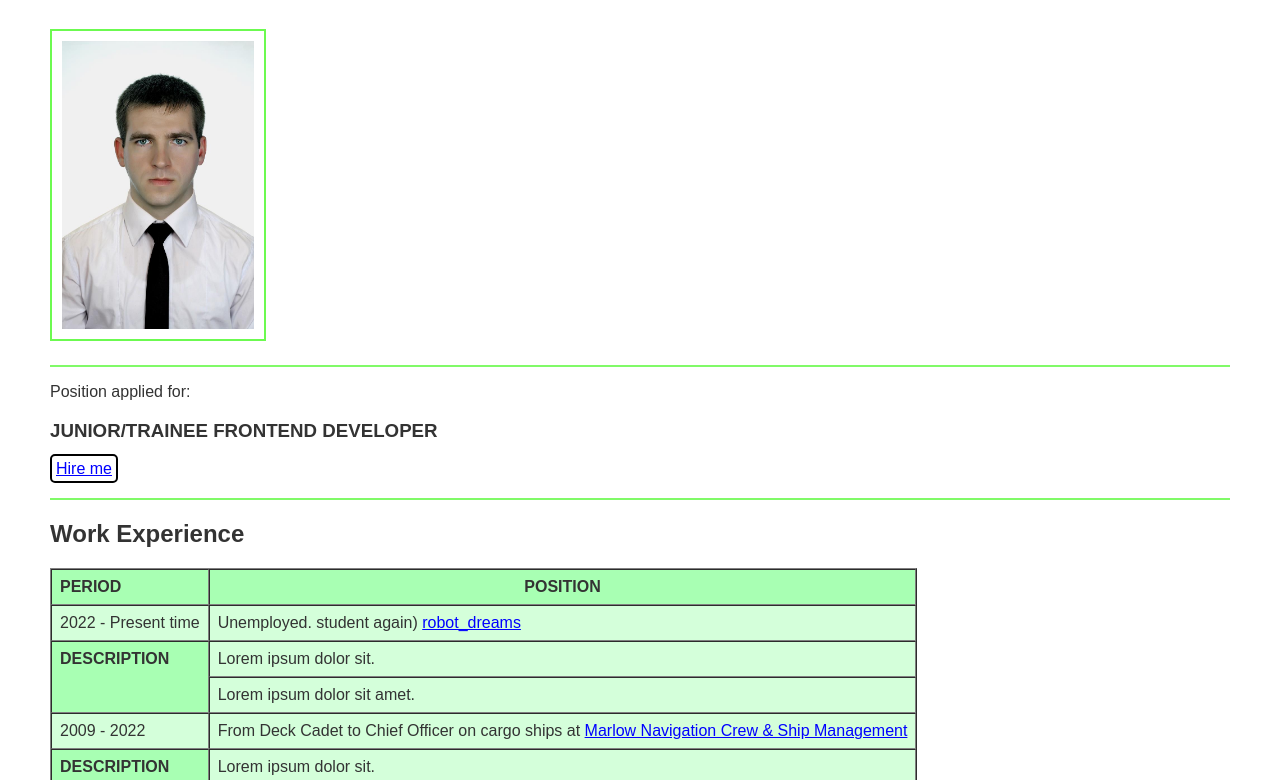
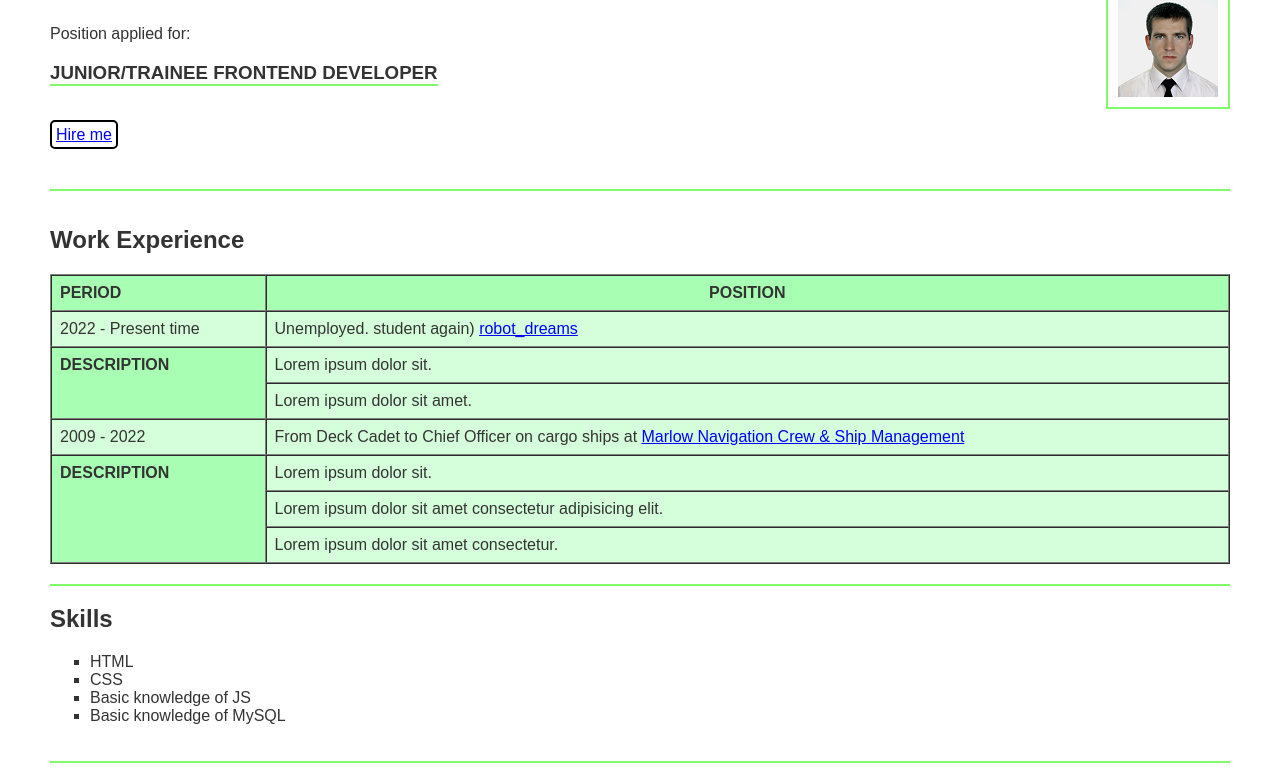
Before and after one commit to RomanGaram/Roman_Garam_Robot_Dreams, a plain HTML site: page index_ls_9.html in a window 1280 px wide. Shown: the part 70-850 px from the top of the page. Drawn offline with Linux system fonts and the light colour scheme.

Commit message:
Final commit to lesson_9

```diff
--- a/Styles/main.css
+++ b/Styles/main.css
@@ -1,51 +1,9 @@
+
+   /* FOR ALL DOCUMET */
 body {
     margin: 0 50px 50px;
     font-family: Arial, Helvetica, sans-serif;
     color: #333;
-}
-
-header{
-    border-bottom: 2px solid rgba(108, 250, 80, 0.863);
-    margin-bottom: 35px;
-}
-
-.name{
-    font-style: italic;
-    margin: 25px 0 0;
-}
-
-.photo{
-    padding-bottom: 20px;
-    border-bottom: 2px solid rgba(108, 250, 80, 0.863);
-}
-
-.photo img{
-    padding: 10px;
-    border: 2px solid rgba(108, 250, 80);
-}
-
-.post{
-    padding-bottom: 20px;
-    border-bottom: 2px solid rgba(108, 250, 80, 0.863);
-}
-
-.post h3{
-    font-weight: 900;
-}
-
-#work_exp, #skills, #achievements{
-    padding-bottom: 20px;
-    border-bottom: 2px solid rgba(108, 250, 80, 0.863);
-}
-
-table{
-    background-color: rgb(212, 255, 218);
-}
-
-th{
-    text-transform: uppercase;
-    font-weight: 900;
-    background-color: rgb(168, 255, 179);
 }
 
 .links{
@@ -60,6 +18,80 @@ th{
     text-decoration: none;
 }
 
+       /* TOP SECTION      */
+
+header{
+    border-bottom: 2px solid rgba(108, 250, 80, 0.863);
+    margin-bottom: 15px;
+}
+.top_section{
+    display: flex;
+    align-items: center;
+    justify-content: space-between;
+    margin-bottom: 25px;
+}
+.left, .right{
+    display: flex;
+    flex-flow: column;
+    justify-content: center;
+}
+
+.name{
+    font-style: italic;
+    margin: 25px 0 0;
+    border-bottom: 2px solid rgba(108, 250, 80, 0.863);
+    margin-bottom: 15px;
+}
+
+.photo{
+    width: 100px;
+    height: 100px;
+    background: url(../img/My_photo.png), center;
+}
+
+.right{
+    padding: 10px;
+    border: 2px solid rgba(108, 250, 80, 0.863);
+}
+
+.post{
+    padding-bottom: 20px;
+}
+
+.post h3{
+    font-weight: 900;
+    margin-bottom: 40px;
+    border-bottom: 2px solid rgba(108, 250, 80, 0.863);
+}
+       /* END TOP SECTION    */
+
+
+       /* MAIN SECTION */
+.wraper{
+    display: flex;
+    flex-direction: column;
+}
+
+#work_exp, #skills, #achievements{
+    padding-bottom: 20px;
+    border-bottom: 2px solid rgba(108, 250, 80, 0.863);
+}
+
+       /* TABLE */
+table{
+    background-color: rgb(212, 255, 218);
+    width: 100%;
+}
+
+th{
+    text-transform: uppercase;
+    font-weight: 900;
+    background-color: rgb(168, 255, 179);
+}
+
+        /* END TABLE */
+
+        /* SKILLS SECTION */
 #skills li{
     list-style-type: square;
 }
--- a/index_ls_9.html
+++ b/index_ls_9.html
@@ -1,5 +1,6 @@
 <!DOCTYPE html>
 <html lang="en">
+
 <head>
     <meta charset="UTF-8">
     <meta http-equiv="X-UA-Compatible" content="IE=edge">
@@ -7,21 +8,27 @@
     <link rel="stylesheet" type="text/css" href="./Styles/main.css">
     <title>Resume page_Lesson 4</title>
 </head>
+
 <body>
     <header>
+        <div class="top_section">
+            <div class="left">
                 <h1 class="name">Roman Garam</h1>
-    </header>
-    <main>
-        <section class="description">
-            <div class="photo">
-                <img src="./img/My photo.jpg" alt="My photo" width="192px">
-            </div>
-            <div class="wraper">
                 <div class="post">
                     <p>Position applied for:</p>
                     <h3>JUNIOR/TRAINEE FRONTEND DEVELOPER</h3>
-                    <a class="links" href="./hire_me.html" target="_blank" style="border: 2px solid #000; border-radius: 5px; padding: 4px;">Hire me</a>
+                    <a class="links" href="./hire_me.html" target="_blank"
+                        style="border: 2px solid #000; border-radius: 5px; padding: 4px;">Hire me</a>
                 </div>
+            </div>
+            <div class="right">
+                <div class="photo">
+                </div>
+            </div>
+        </div>
+    </header>
+    <main>
+        <div class="wraper">
             <section id="work_exp">
                 <table border="1" cellspacing="0" cellpadding="8px">
                     <caption>
@@ -36,7 +43,8 @@
                     <tbody>
                         <tr>
                             <td>2022 - Present time</td>
-                                <td>Unemployed. student again) <a class="links" href="https://robotdreams.cc/en" target="_blank">robot_dreams</a></td>
+                            <td>Unemployed. student again) <a class="links" href="https://robotdreams.cc/en"
+                                    target="_blank">robot_dreams</a></td>
                         </tr>
                         <tr>
                             <th rowspan="2" valign="top" align="left">Description</th>
@@ -48,7 +56,9 @@
                         </tr>
                         <tr>
                             <td>2009 - 2022</td>
-                                <td>From Deck Cadet to Chief Officer on cargo ships at <a class="links" href="https://marlow-navigation.com/en/" target="_blank">Marlow Navigation Crew & Ship Management</a></td>
+                            <td>From Deck Cadet to Chief Officer on cargo ships at <a class="links"
+                                    href="https://marlow-navigation.com/en/" target="_blank">Marlow Navigation Crew &
+                                    Ship Management</a></td>
                         </tr>
                         <tr>
                             <th rowspan="3" valign="top" align="left">Description</th>
@@ -82,10 +92,9 @@
                 </ol>
             </section>
         </div>
-        </section>
     </main>
     <footer>
-
     </footer>
 </body>
+
 </html>
```
Also changed, not shown: img/My_photo.jpg (renamed from img/My photo.jpg), img/My_photo.png (added). Lines whose indentation alone changed are shown as unchanged.
